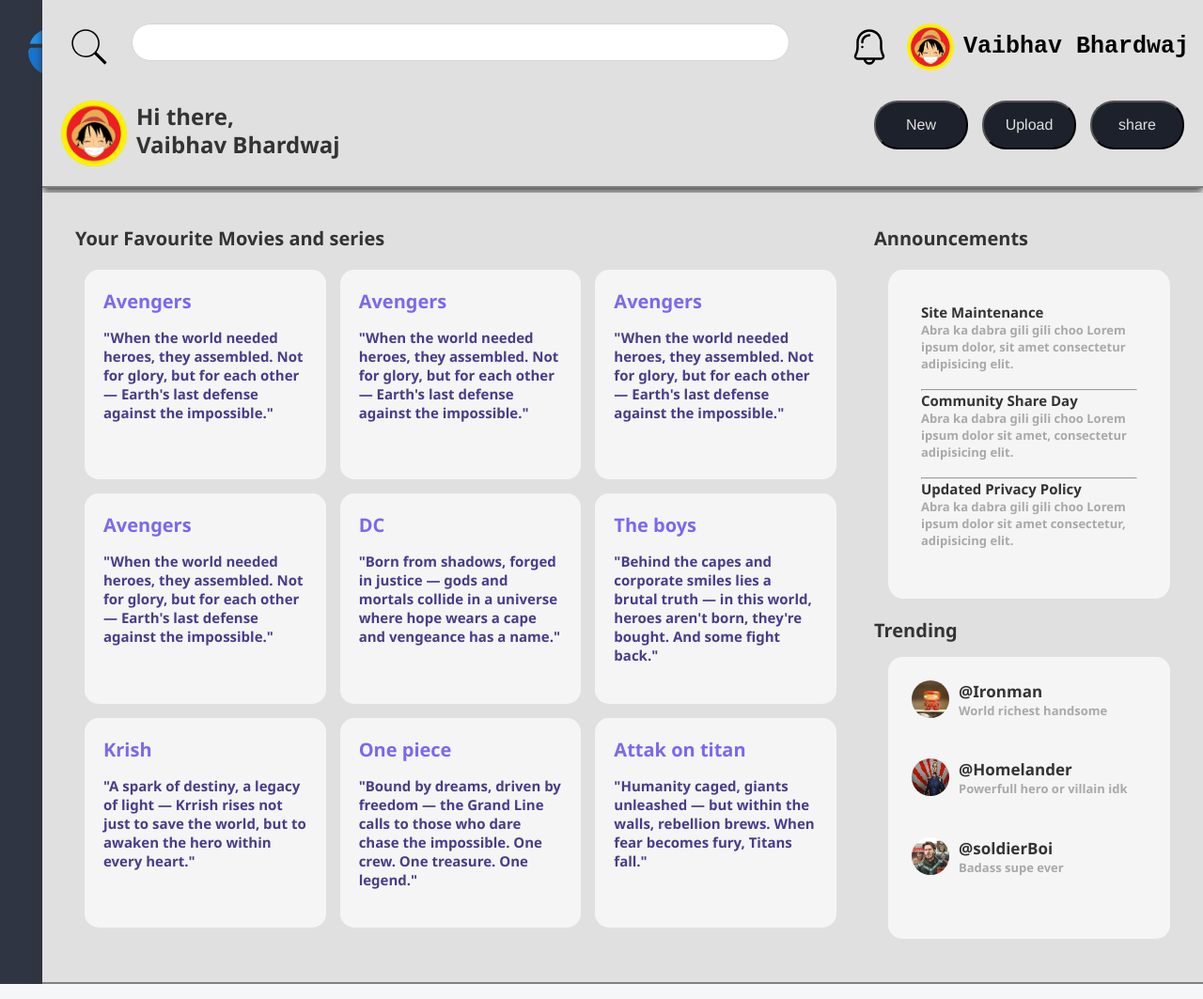
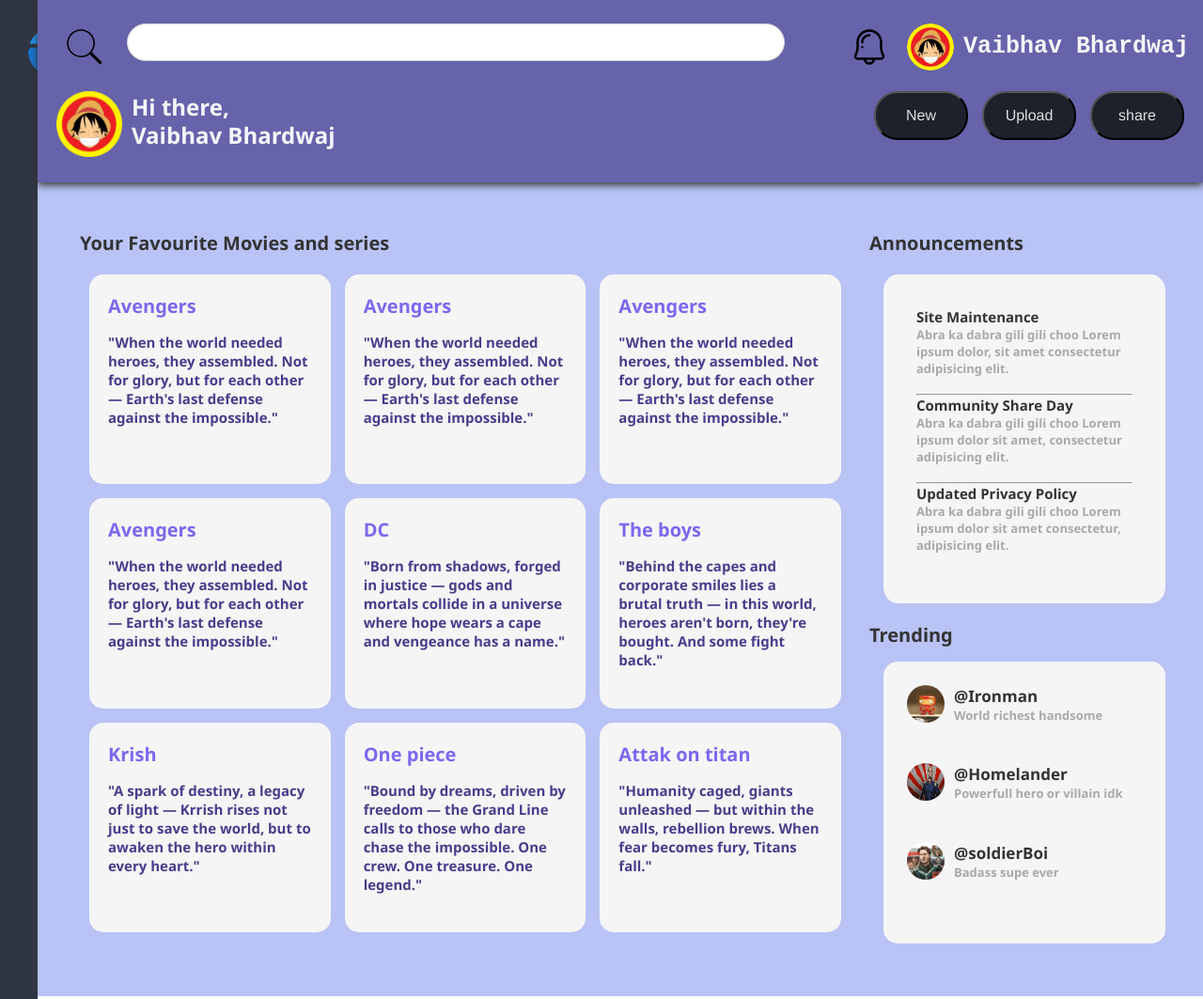
Before and after one commit to ogvaibhav01/Admin-dashboard, a plain HTML site: page index.html in a window 1280 px wide. Shown: the top 1063 px of the page at 94% size. Drawn offline with Linux system fonts and the light colour scheme.

Commit message:
good night

```diff
--- a/index.html
+++ b/index.html
@@ -9,7 +9,7 @@
 <body>
      <div id ="homepage">
         <div id="left-side">
-            <div id="cont1" style="display: grid;grid-template-rows: 100px auto 50vh;width:100%;height: 100%;transition: background 0.2s ease;">
+            <div id="other" style="display: grid;grid-template-rows: 100px auto 50vh;width:100%;height: 100%;transition: background 0.2s ease;">
                 <div id="title" style="font-size: 25px;color:aliceblue;font-family: Arial Narrow Bold;padding: 10px;display: grid;grid-template-columns: 50px 1fr;gap: 10px;">
                     <img src="/images/Dashboard.png" style="height:50px; width:50px; border-radius:30px;transition: transform 0.6s ease-in-out;">
                     <p style="margin-left: 10px;margin-top: 5px;font-family: 'Lucida Sans', 'Lucida Sans Regular', 'Lucida Grande', 'Lucida Sans Unicode', Geneva, Verdana;font-size: 25px;">Dashboard</p>
@@ -59,7 +59,7 @@
             </div>
         </div>
         <div id="right-side">
-            <div class ="container" id="cont2">
+            <div id="cont2" class="container">
                 <div id="Navbar">
                     <div id="firstnav">
                         <div class="navcont">
@@ -104,7 +104,7 @@
                     </div>
                 </div>
             </div>
-            <div class ="container" id="content">
+            <div  id="cont1">
                 <div id="contbaby1">
                     <p>Your Favourite Movies and series</p>
                     <div id=daddy>
--- a/styles.css
+++ b/styles.css
@@ -27,6 +27,7 @@ body {
 /* Left sidebar */
 #left-side {
   background-color: #2f3542;
+  height:135vh;
   width: 100px;
   padding: 20px;
   color: #fff;
@@ -44,28 +45,44 @@ body {
   background-color: #ffffff;
   display: grid;
   grid-template-rows: 200px 1fr;
-  /* min-height: 1000px; */
   gap: 5px;
 }
 
 /* Reusable container */
 .container {
-  background-color: #e0e0e0;
+  background-color: rgb(102, 99, 171);
+  color: #f4f6f8;
   padding: 20px;
   display: flex;
   align-items: center;
   justify-content: center;
   font-size: 24px;
   font-weight: bold;
-  box-shadow: 0 2px 6px rgba(0,0,0,0.1);
-  border-bottom: 2px solid grey;
+  box-shadow: 0 2px 6px rgb(17, 43, 94);
   box-shadow: #333 0px 3px 8px;
 }
 #cont2{
+    position: fixed;
+    top: 0;      /* Set a fixed height */
+    /* background-color: #1c212b; */
+    z-index: 1000;        /* Keeps it above other content */
+    padding: 10px;
     display: grid;
-    grid-template-rows: 1fr 1fr;
-    gap: 10px;
-    padding: 10px;
+    grid-template-rows: auto auto;
+}
+#cont1{
+    min-width: auto;
+  margin-top: 160px; /* Slightly more than #cont2 height */
+  background-color: rgb(185, 195, 245);
+  height:fit-content;
+  padding: 30px;
+  display: flex;
+  align-items: center;
+  justify-content: center;
+  font-size: 24px;
+  font-weight: bold;
+  display: grid;
+  grid-template-columns: auto 1fr;
 }
 #content{
     display: grid;
@@ -90,6 +107,7 @@ body {
 }
 #contbaby1{
     border-radius: 20px;
+    margin-top: 40px;
     font-size: 20px;
     min-height: 800px;
     padding: 15px;
@@ -136,7 +154,7 @@ body {
     margin-top: 10px;
     font-family: monospace;
     font-weight: bold;
-    color: rgb(5, 4, 4);
+    color: whitesmoke;
 }
 #firstnav{
     display: grid;
```
